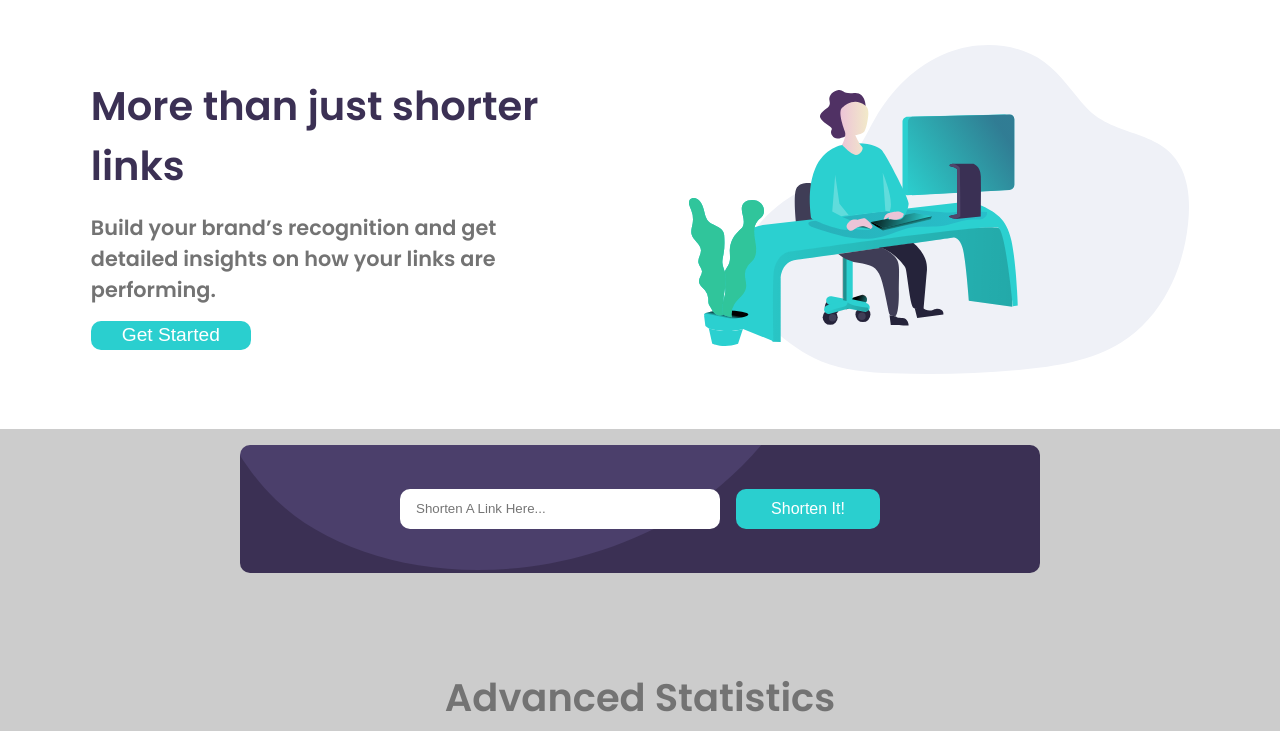
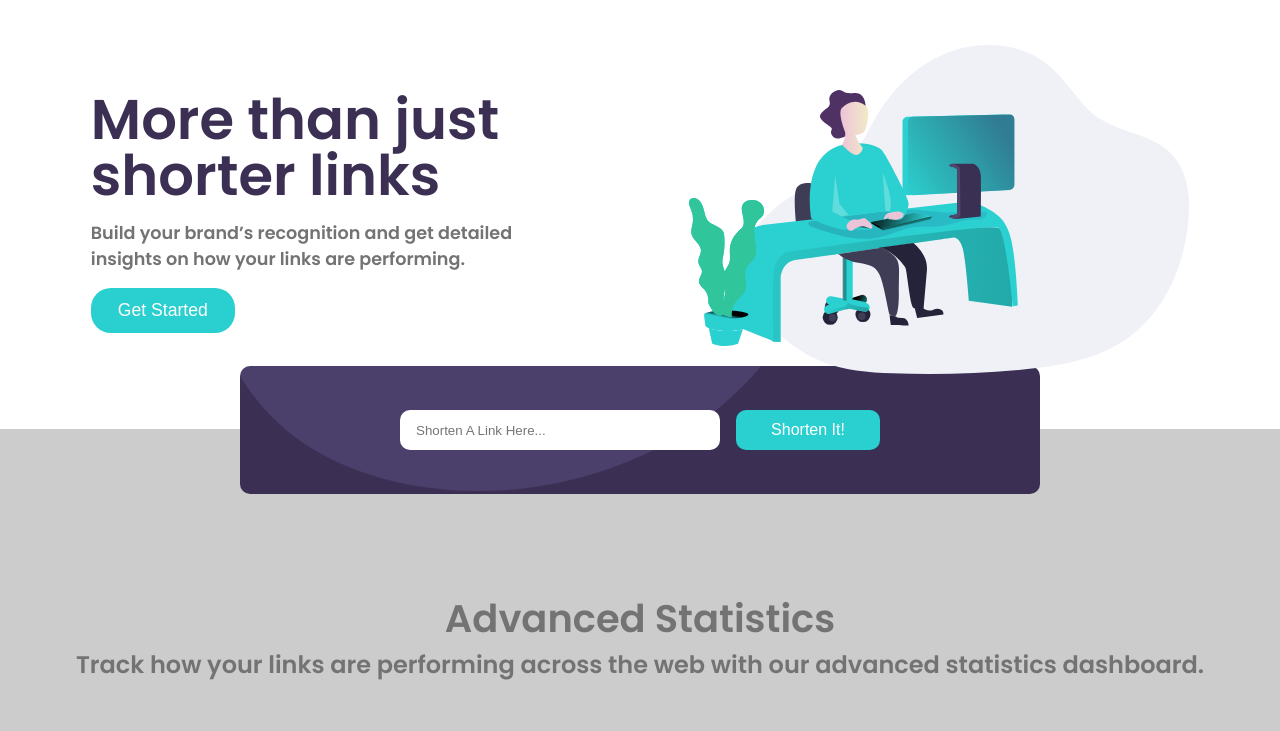
Before and after one commit to Cosmin2410/URL-Shortening-API, a plain HTML site: page index.html in a window 1280 px wide. Shown: the part 68-799 px from the top of the page. Drawn offline with Linux system fonts and the light colour scheme.

Commit message:
style added

```diff
--- a/src/scss/_input.scss
+++ b/src/scss/_input.scss
@@ -1,7 +1,6 @@
 .url-form {
   background-color: rgb(204, 204, 204);
   padding: 1rem;
-
   .form {
     display: flex;
     justify-content: center;
@@ -13,6 +12,7 @@
     margin: 0 auto;
     border-radius: 10px;
     height: 8rem;
+    margin-top: -4.9rem;
 
     input {
       width: 20rem;
@@ -20,6 +20,11 @@
       border-radius: 10px;
       border: none;
       padding: 1rem;
+    }
+
+    input:focus {
+      outline: none;
+      outline: 1px solid black;
     }
 
     button {
--- a/src/scss/_util.scss
+++ b/src/scss/_util.scss
@@ -16,3 +16,7 @@ button {
   color: white;
   cursor: pointer;
 }
+
+button:hover {
+  background-color: lighten($cyan, 20%);
+}
--- a/src/scss/_wrapper.scss
+++ b/src/scss/_wrapper.scss
@@ -9,19 +9,21 @@
     max-width: 30rem;
     h1 {
       color: $title-color;
-      font-size: 2.5rem;
+      font-size: 3.5rem;
+      line-height: 1;
+      font-weight: bolder;
     }
     p {
-      font-size: 1.3rem;
+      font-size: 1.1rem;
       margin-top: 1rem;
     }
 
     button {
-      width: 10rem;
-      height: 1.8rem;
-      border-radius: 10px;
+      width: 9rem;
+      height: 2.8rem;
+      border-radius: 20px;
       margin-top: 1rem;
-      font-size: 1.2rem;
+      font-size: 1.1rem;
     }
   }
   .image-wrapper {
```
Also changed, not shown: dist/css/style.css.
